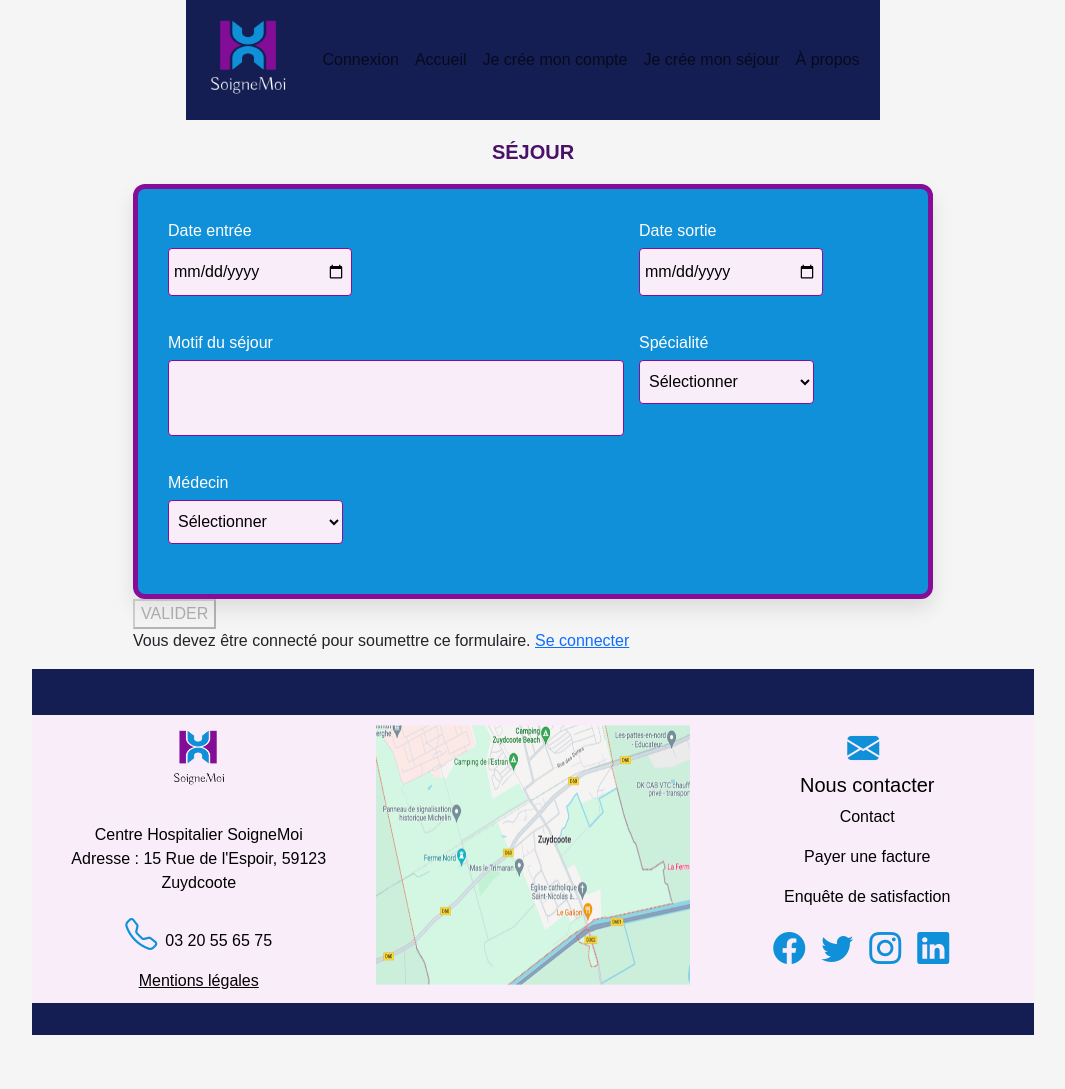
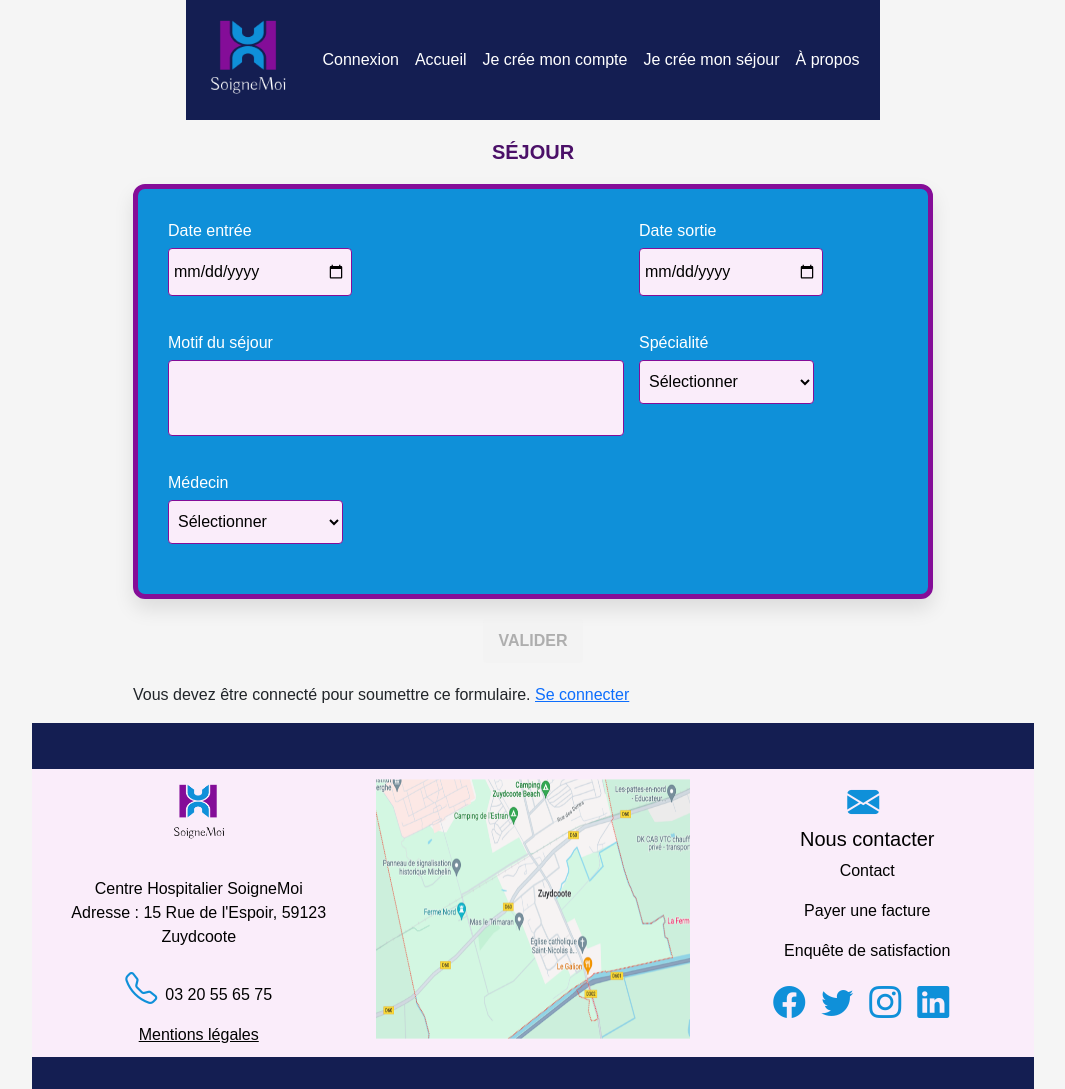
Before and after one commit to zemaf/ECF_SoigneMoi_github, a Django app: template src/soignemoiwebsite/templates/soignemoiwebsite/creer_sejour.html in a window 1280 px wide. Shown: the whole page, without its empty margins (107-1172 px from the left). Before the commit the page ends 1035 px from the top, so only its background shows below. Run offline with Django 3.2, Linux system fonts and the light colour scheme; the template is opened without the code that fills it, so the values that code supplies are empty; parts of the project's set-up code (start-up, migrations or seed data) failed here and were passed over; some libraries are stand-ins or nearby versions.

Commit message:
modification css sur le bouton Valider quand utilisateur non connecté

```diff
--- a/src/soignemoiwebsite/static/css/creer_sejour.css
+++ b/src/soignemoiwebsite/static/css/creer_sejour.css
@@ -99,6 +99,17 @@ label {
     font-weight: bold; /* Texte en gras */
 }
 
+.submit-dismissed {
+    display: block; /* Pour centrer l'élément */
+    width: 100px; /* Largeur identique */
+    margin: 20px auto; /* Marges pour le centrer */
+    padding: 10px; /* Même espacement interne */
+    border: none; /* Suppression de la bordure */
+    border-radius: 4px; /* Coins arrondis identiques */
+    font-weight: bold; /* Texte en gras */
+}
+
+
 /* Effet au survol du bouton */
 .submit-button:hover {
     background-color: #850D98; /* Changement de couleur au survol */
--- a/src/soignemoiwebsite/static/css/style.css
+++ b/src/soignemoiwebsite/static/css/style.css
@@ -10,9 +10,9 @@ header {
     padding: 15px 20px;
 }
 
-/*body>header>nav>div>div>ul>li>a{*/
-/*    color: white !important;*/
-/*}*/
+body>header>nav>div>div>ul>li>a{
+    color: white !important;
+}
 
 #img_header {
     width: 100px;
--- a/src/soignemoiwebsite/templates/soignemoiwebsite/creer_sejour.html
+++ b/src/soignemoiwebsite/templates/soignemoiwebsite/creer_sejour.html
@@ -50,7 +50,7 @@
 		        {% if user.is_authenticated %}
 	                <button type="submit" class="submit-button">VALIDER</button>
 		        {% else %}
-			        <button type="submit" disabled>VALIDER</button>
+			        <button type="submit" class="submit-dismissed" disabled>VALIDER</button>
 			        <p>Vous devez être connecté pour soumettre ce formulaire. <a href="#">Se connecter</a></p>
 		    {% endif %}
 		</form>
```
